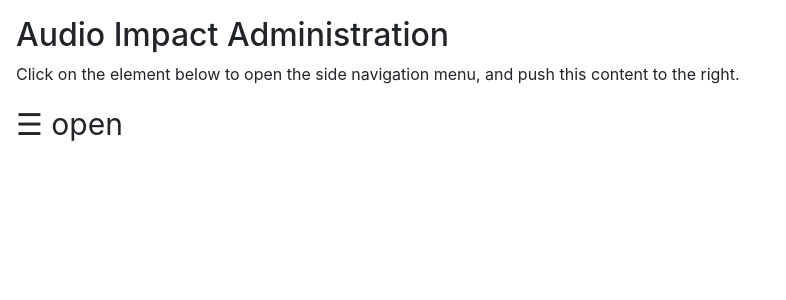
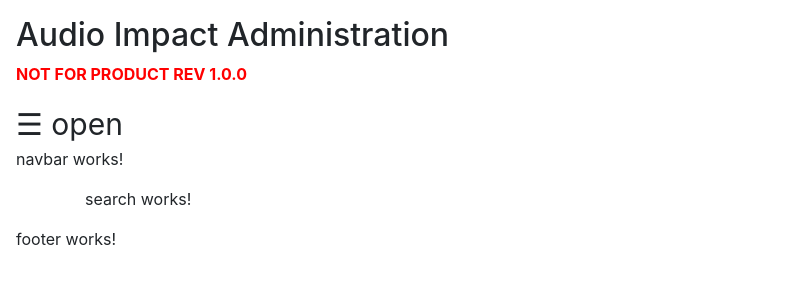
Before and after one commit to FoxGeoff/AudioForms, an Angular app: page / in a window 1280 px wide. Shown: the top 300 px of the page, without its empty margins (0-786 px from the left). Built offline with nearby package versions, Linux system fonts and the light colour scheme.

Commit message:
Add app.component.html layout

```diff
--- a/src/app/app.component.html
+++ b/src/app/app.component.html
@@ -10,9 +10,23 @@
 
 <div id="main">
   <h2>{{title}}</h2>
-  <p>Click on the element below to open the side navigation menu, and push this content to the right.</p>
+  <p style="color: red"><strong>NOT FOR PRODUCT REV 1.0.0 </strong></p>
   <span class="openNav" style="font-size:30px;cursor:pointer">&#9776; open</span>
 
-  <router-outlet></router-outlet>
+  <app-navbar></app-navbar>
+
+  <div class="container">
+    <div class="row">
+      <div class="col-md-3">
+        <app-search></app-search>
+      </div>
+
+      <div class="col-md-9">
+        <router-outlet></router-outlet>
+      </div>
+    </div>
+  </div>
+
+  <app-footer></app-footer>
 
 </div>
```
